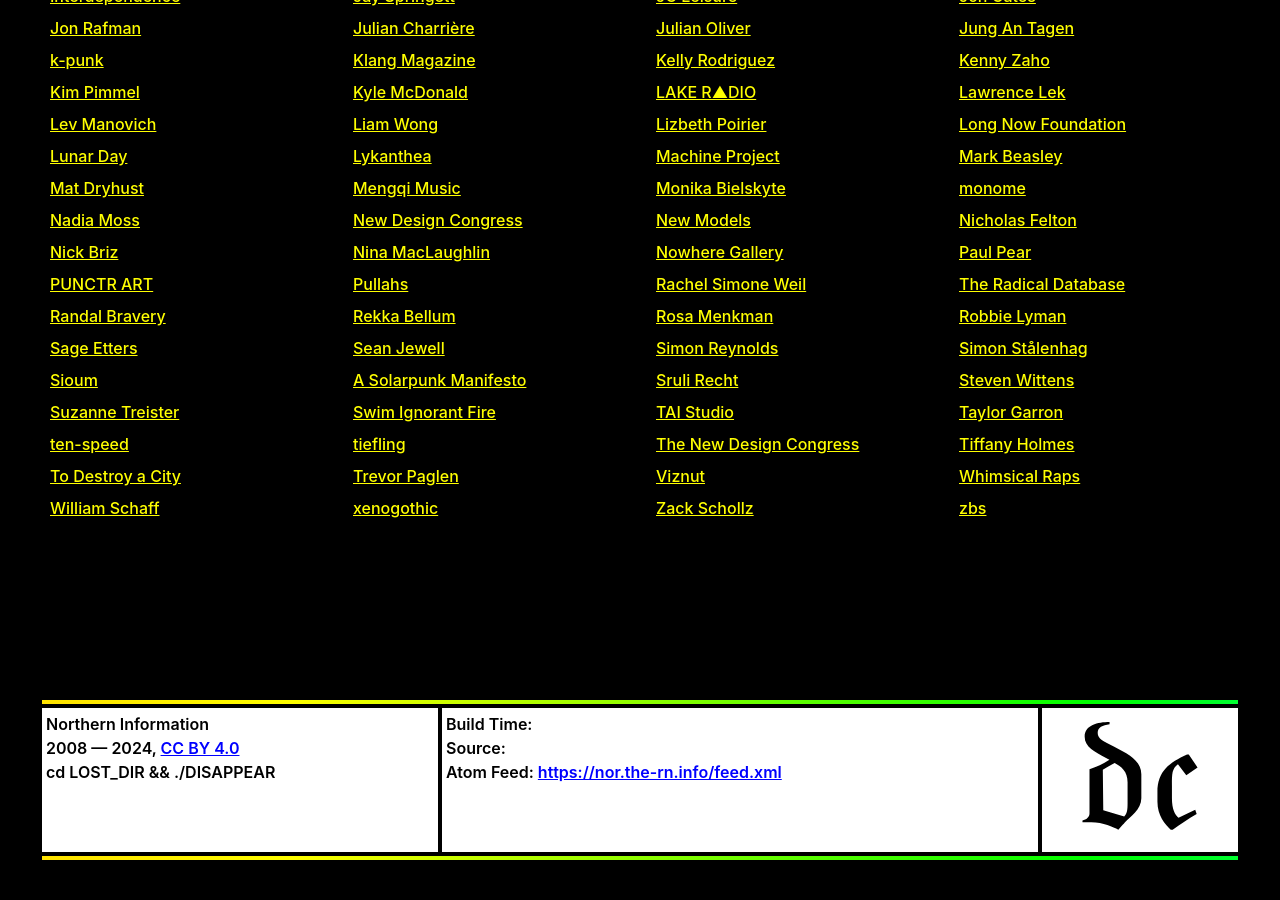
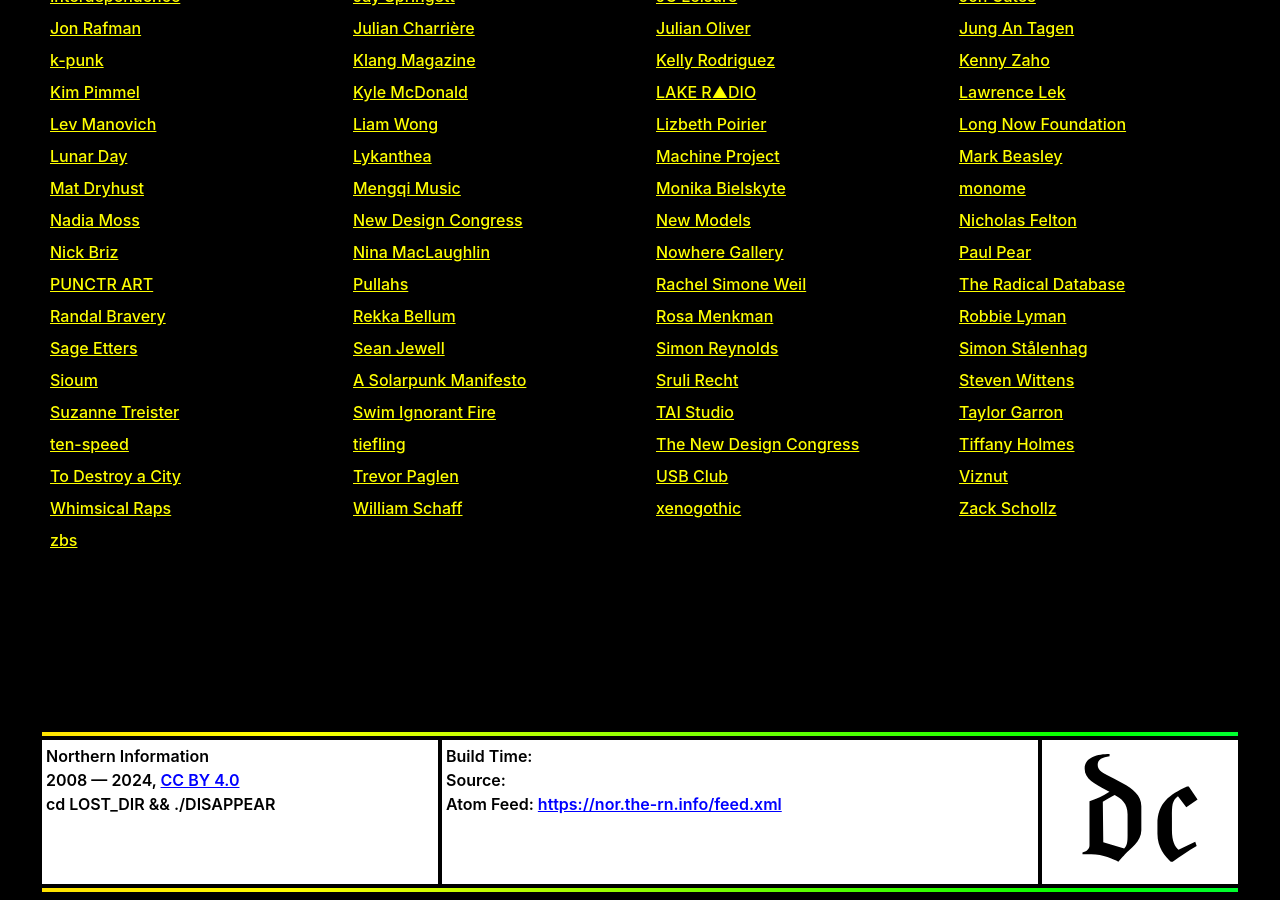
Before and after one commit to tyleretters/jek, a Jekyll site: the page built from _pages/links.md, in a window 1280 px wide and 900 px high, scrolled down 1113 px. Built offline with Jekyll 4.4.1, drawn with Linux system fonts in a browser that asks for light colours; before the commit the page ends 1981 px from its top, so only the background shows below that.

Commit message:
add usb club to links

```diff
--- a/_data/links.yml
+++ b/_data/links.yml
@@ -328,6 +328,9 @@
 - url: https://www.paglen.com
   title: Trevor Paglen
 
+- url: https://usb.club
+  title: USB Club
+
 - url: http://viznut.fi
   title: Viznut
 
```
